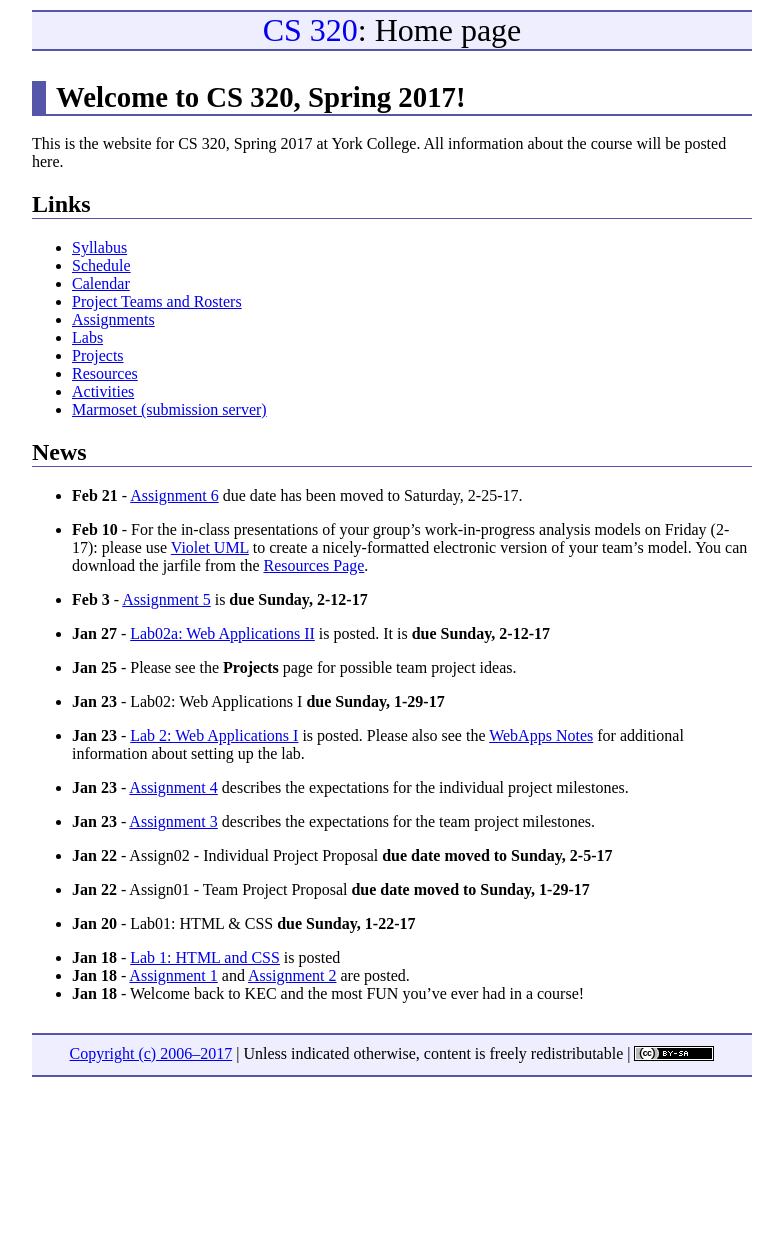
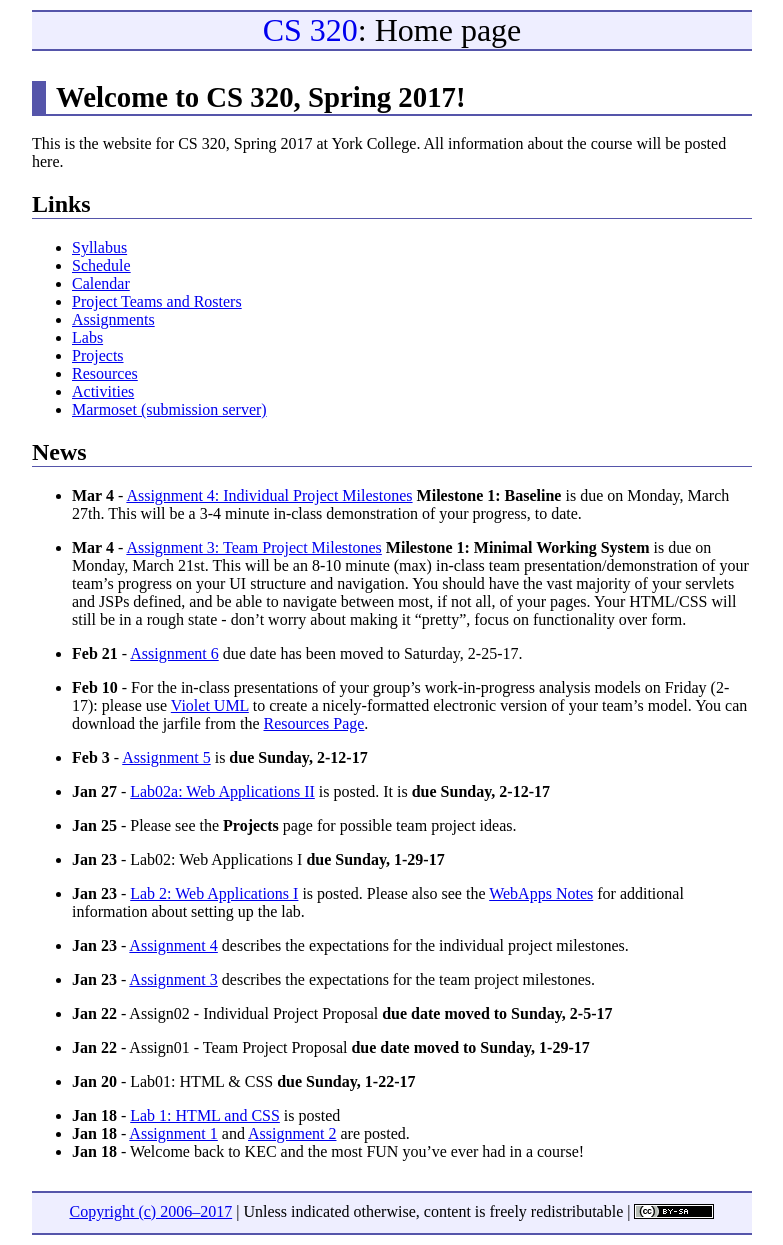
Before and after one commit to ycpcs/cs320-spring2017, a Jekyll site: the page built from index.md, in a window 1280 px wide. Shown: the whole page, without its empty margins (248-1031 px from the left). Built offline with Jekyll 4.4.1, drawn with Linux system fonts in a browser that asks for light colours; before the commit the page ends 1087 px from its top, so only the background shows below that.

Commit message:
updated news

```diff
--- a/index.md
+++ b/index.md
@@ -54,11 +54,11 @@ All information about the course will be posted here.
 
 * **Mar 23** - [Team Project Milestone 2](assign/assign03.html) is due Friday, April 1st.  This will be a 10-minute (max) in-class team presentation/demonstration of your team's progress since milestone 1.  SQL database functionality is not required for this milestone (but *is* required for the third.)
 
-* **Mar 7** - [Assignment 4: Individual Project Milestones](assign/assign04.html) has been updated.  Specifically, **Milestone 1: Baseline** is now due on Wednesday, March 23rd.
+--->
 
-* **Mar 7** - [Assignment 3: Team Project Milestones](assign/assign03.html) has been updated.  Specifically, **Milestone 1: Minimal Working System** is now due on Monday, March 21st.
+* **Mar 4** - [Assignment 4: Individual Project Milestones](assign/assign04.html) **Milestone 1: Baseline** is due on Monday, March 27th.  This will be a 3-4 minute in-class demonstration of your progress, to date.
 
---->
+* **Mar 4** - [Assignment 3: Team Project Milestones](assign/assign03.html) **Milestone 1: Minimal Working System** is due on Monday, March 21st.    This will be an 8-10 minute (max) in-class team presentation/demonstration of your team's progress on your UI structure and navigation.  You should have the vast majority of your servlets and JSPs defined, and be able to navigate between most, if not all, of your pages.  Your HTML/CSS will still be in a rough state - don't worry about making it "pretty", focus on functionality over form.
 
 * **Feb 21** - [Assignment 6](assign/assign06.html) due date has been moved to Saturday, 2-25-17.
 
```
